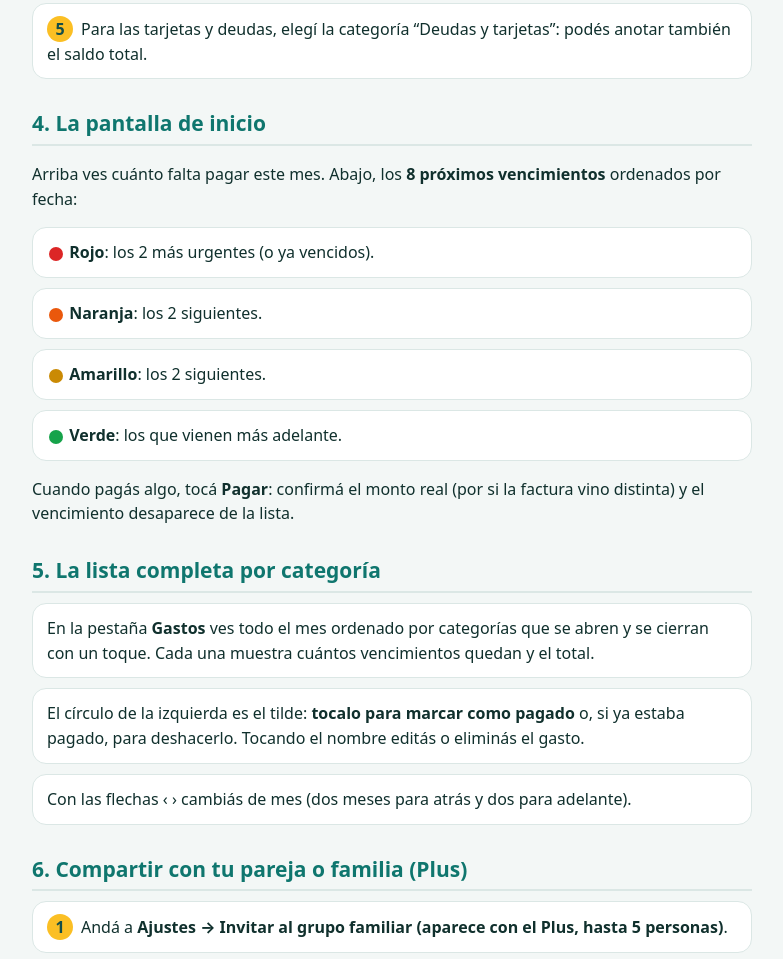
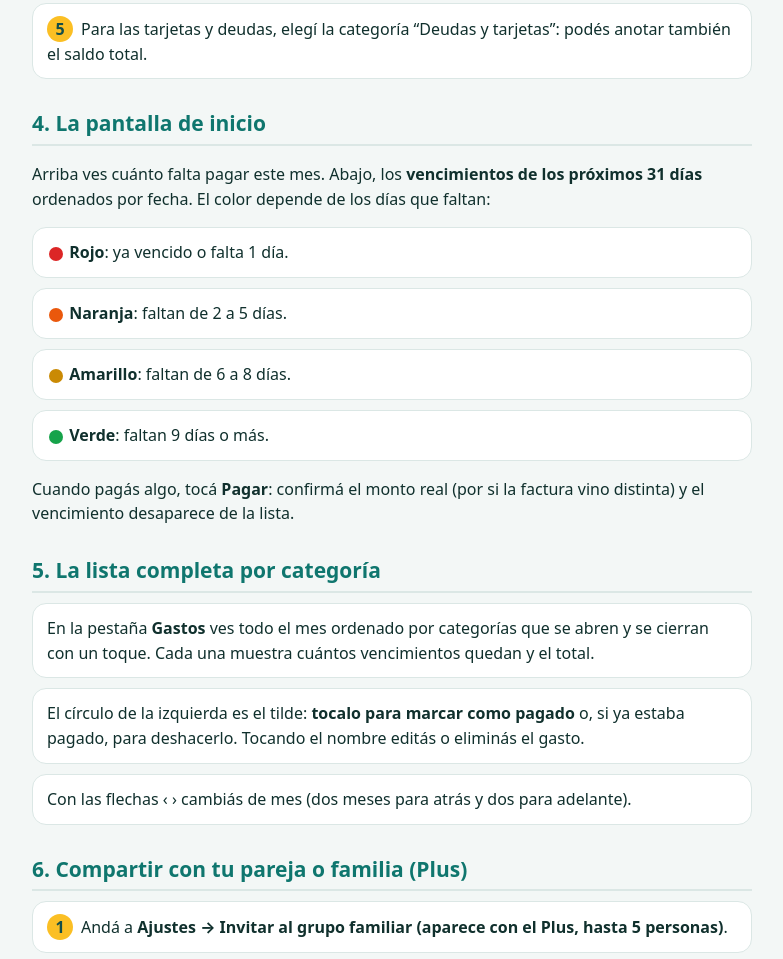
Before and after one commit to raventechs/Gastar, a plain HTML site: page ayuda/index.html in a window 1280 px wide. Shown: the part 1114-2073 px from the top of the page, without its empty margins (248-1031 px from the left). Drawn offline with Linux system fonts and the light colour scheme.

Commit message:
GastAr 1.3.1: colores por dias restantes
Co-Authored-By: Claude Sonnet 5.5 <noreply@anthropic.com>
Claude-Session: https://claude.ai/code/session_01HsEdFQXRnqTUoeRZy3xVgi

```diff
--- a/ayuda/index.html
+++ b/ayuda/index.html
@@ -41,11 +41,11 @@
 <div class="paso"><b class="n">5</b>Para las tarjetas y deudas, elegí la categoría “Deudas y tarjetas”: podés anotar también el saldo total.</div>
 
 <h2>4. La pantalla de inicio</h2>
-<p>Arriba ves cuánto falta pagar este mes. Abajo, los <b>8 próximos vencimientos</b> ordenados por fecha:</p>
-<div class="paso"><span class="c" style="background:#dc2626"></span> <b>Rojo</b>: los 2 más urgentes (o ya vencidos).</div>
-<div class="paso"><span class="c" style="background:#ea580c"></span> <b>Naranja</b>: los 2 siguientes.</div>
-<div class="paso"><span class="c" style="background:#ca8a04"></span> <b>Amarillo</b>: los 2 siguientes.</div>
-<div class="paso"><span class="c" style="background:#16a34a"></span> <b>Verde</b>: los que vienen más adelante.</div>
+<p>Arriba ves cuánto falta pagar este mes. Abajo, los <b>vencimientos de los próximos 31 días</b> ordenados por fecha. El color depende de los días que faltan:</p>
+<div class="paso"><span class="c" style="background:#dc2626"></span> <b>Rojo</b>: ya vencido o falta 1 día.</div>
+<div class="paso"><span class="c" style="background:#ea580c"></span> <b>Naranja</b>: faltan de 2 a 5 días.</div>
+<div class="paso"><span class="c" style="background:#ca8a04"></span> <b>Amarillo</b>: faltan de 6 a 8 días.</div>
+<div class="paso"><span class="c" style="background:#16a34a"></span> <b>Verde</b>: faltan 9 días o más.</div>
 <p>Cuando pagás algo, tocá <b>Pagar</b>: confirmá el monto real (por si la factura vino distinta) y el vencimiento desaparece de la lista.</p>
 
 <h2>5. La lista completa por categoría</h2>
```
Also changed, not shown: index.html (+8 -6 lines).
